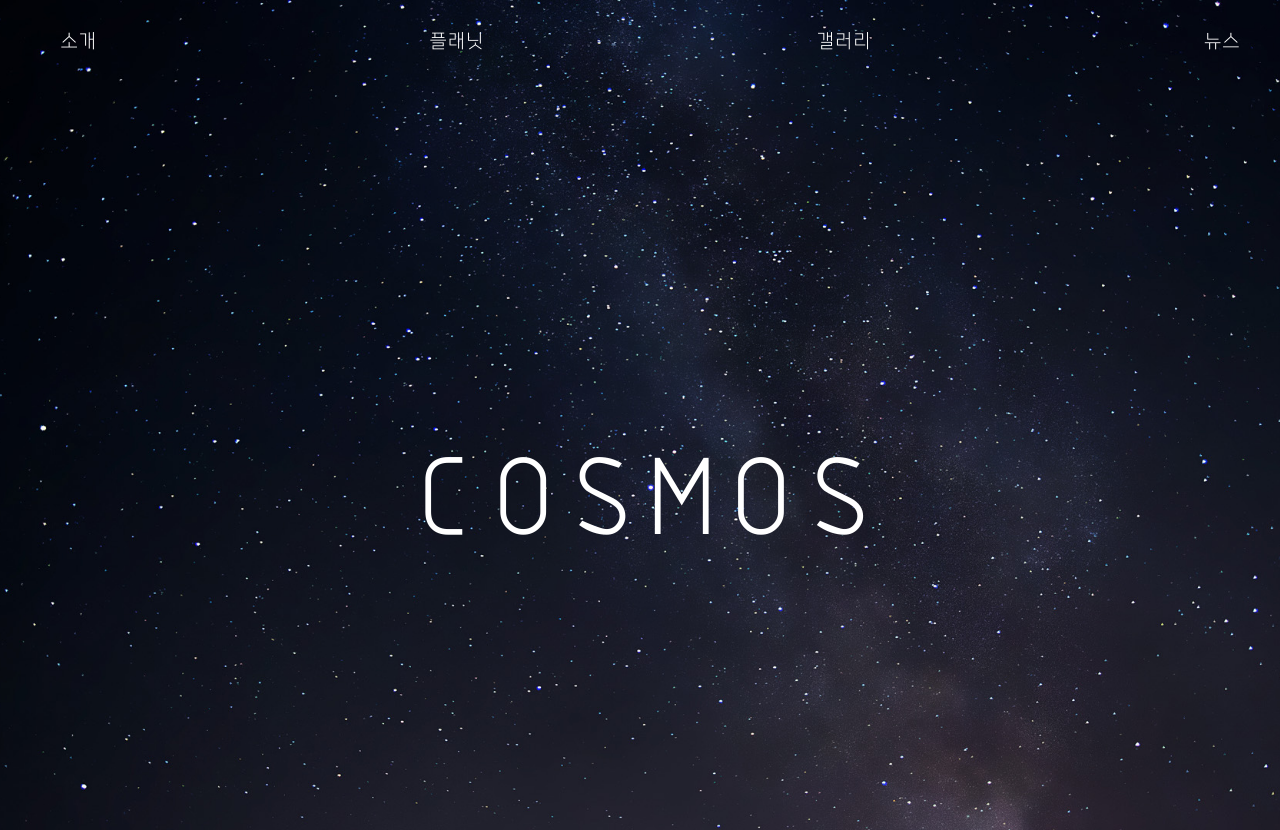
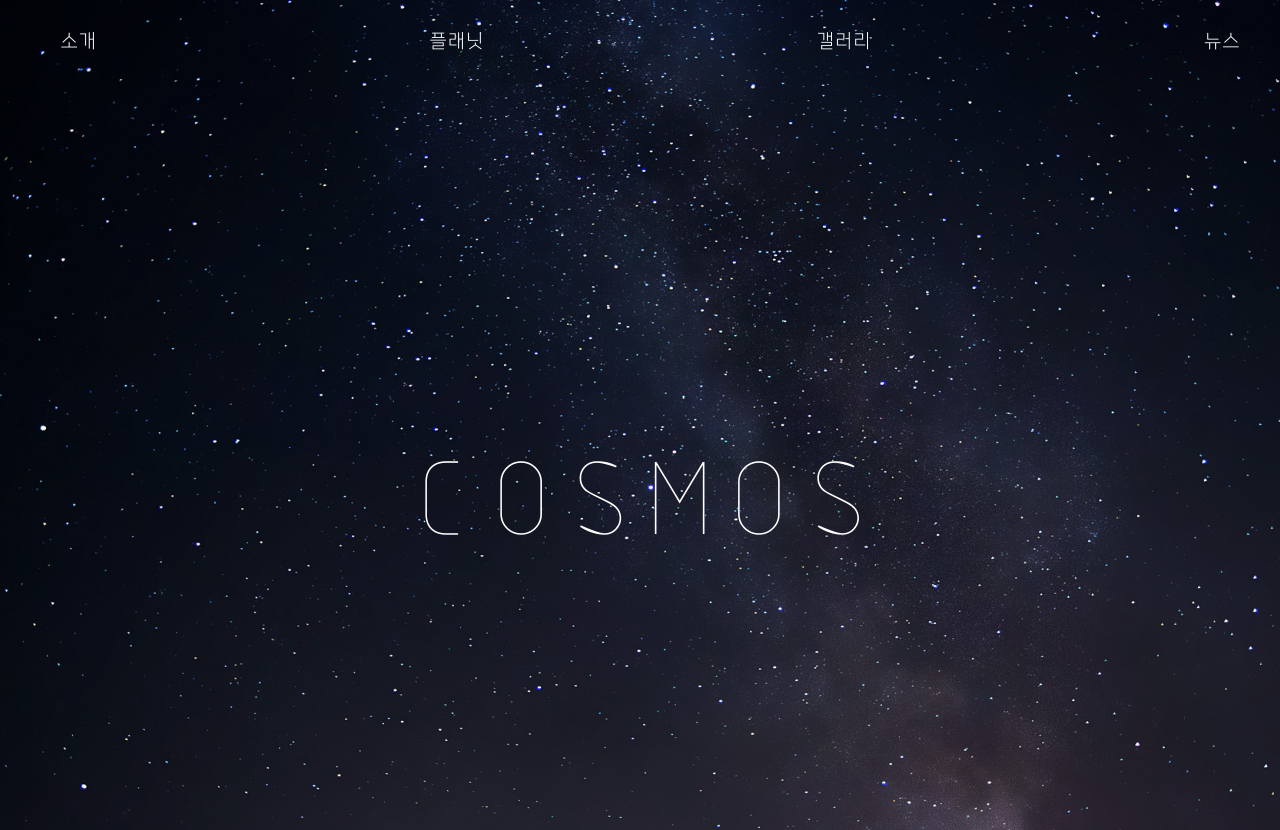
Before and after one commit to 0ghks/space, a plain HTML site: page index.html in a window 1280 px wide. Drawn offline with Linux system fonts and the light colour scheme.

Commit message:
Update index.html

```diff
--- a/index.html
+++ b/index.html
@@ -63,7 +63,7 @@
 		.container {
 			font-family: ISOCT;
 			font-size: 100px;
-			font-weight: 700;
+			font-weight: normal;
 			color: white;
 			display: grid;
 			place-items: center;
```
